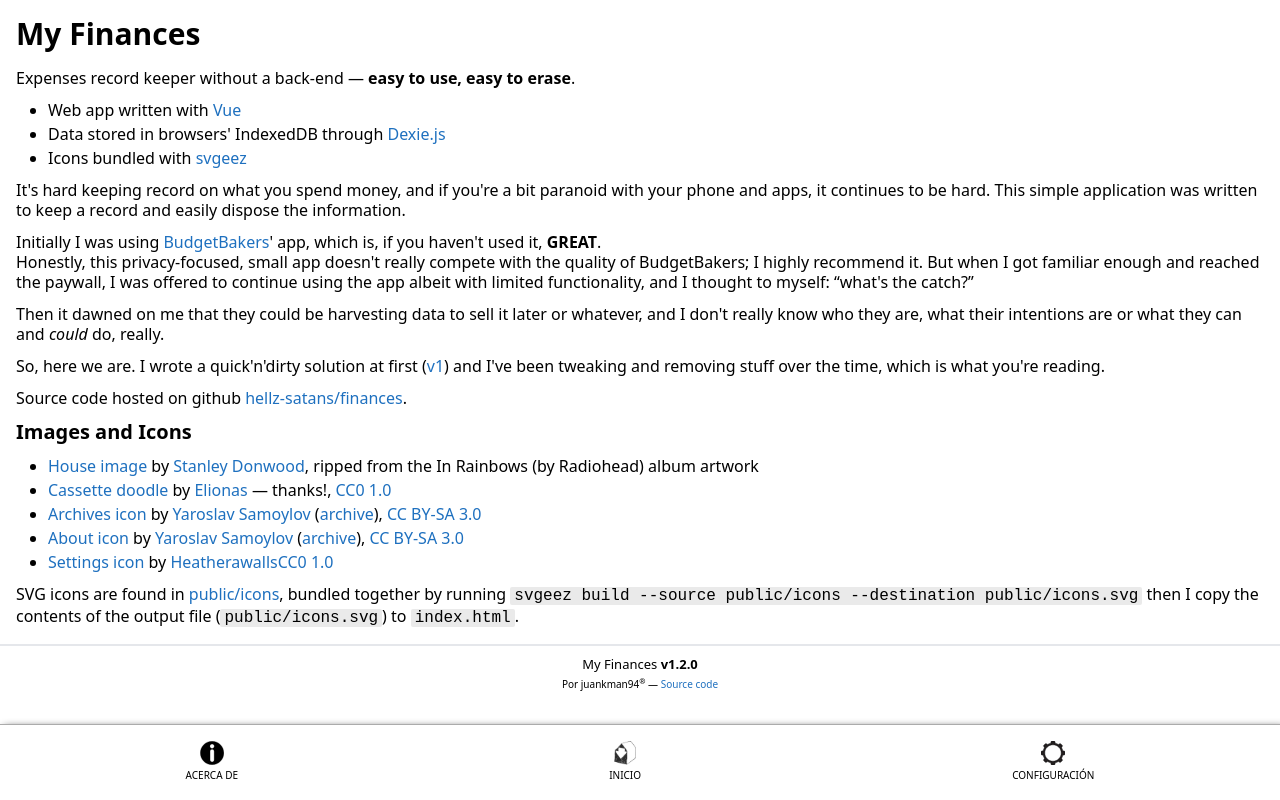
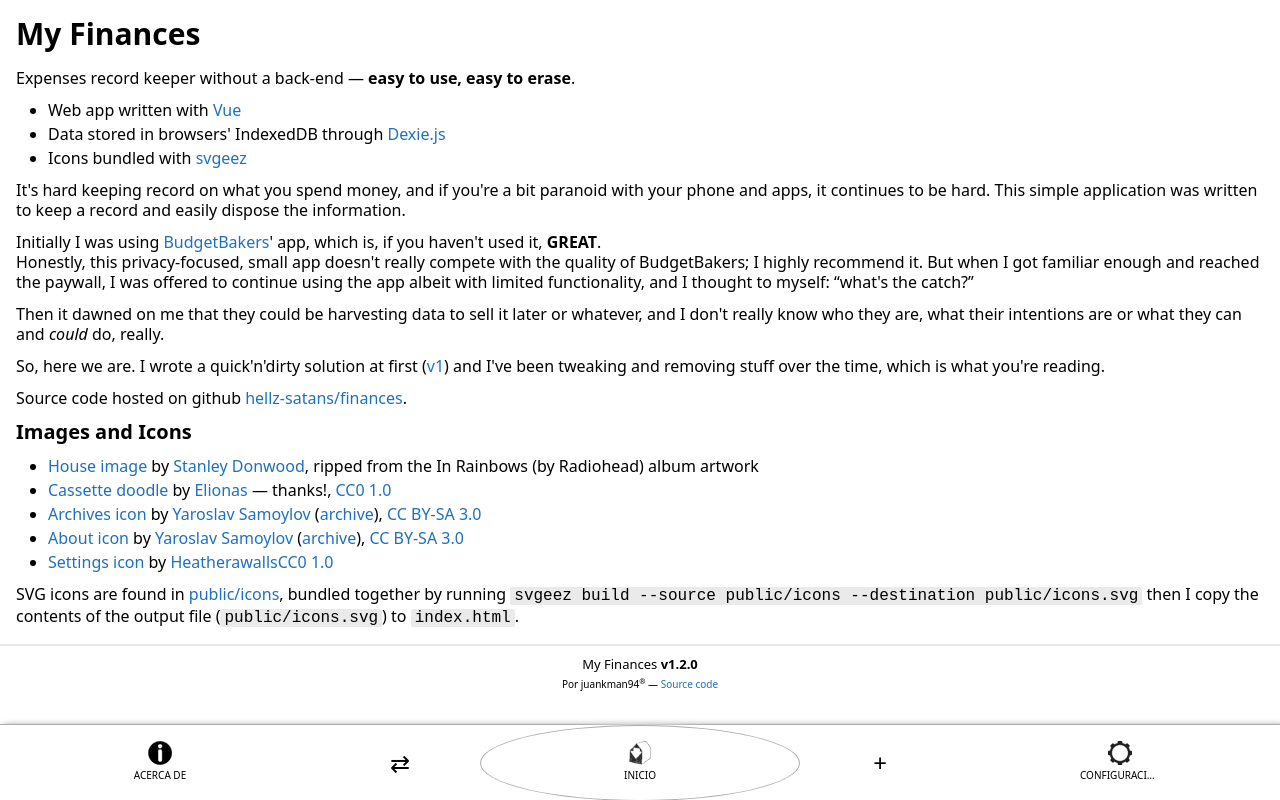
Before and after one commit to hellz-satans/finances, a Vue app: page /#/about in a window 1280 px wide. Built offline with nearby package versions, Linux system fonts and the light colour scheme; what validate.js would draw is missing.

Commit message:
Refactor bottomnav links

```diff
--- a/src/components/Bottomnav.vue
+++ b/src/components/Bottomnav.vue
@@ -1,6 +1,6 @@
 <template>
   <nav :class="{bottomnav: true, compact: compact}">
-    <div class="bottomnav-control text-center">
+    <div class="bottomnav-control">
       <router-link to="/about" class="flex-col align-center">
         <svg><use xlink:href="#icons-about" /></svg>
         <span class="block">
@@ -9,16 +9,36 @@
       </router-link>
     </div>
 
-    <div class="bottomnav-control text-center">
-      <router-link to="/" class="flex flex-col align-center">
+    <div class="bottomnav-control circlet flex-row justify-center grow">
+      <router-link
+        to="/transfer"
+        class="icon left-circlet"
+      >
+        &#8644;
+        <span aria-hidden="true" :aria-label="$t('actions.transfer')" hidden class="hidden inline-block">
+          {{ $t('actions.transfer') }}
+        </span>
+      </router-link>
+
+      <router-link to="/" class="circlet-center flex flex-col justify-center align-center">
         <img class="house icon" src="/icons/house.png" alt="Home icon" >
-        <span class="inline-block">
+        <span class="inline-block max-w-full">
           {{ $t('navbar.home') }}
+        </span>
+      </router-link>
+
+      <router-link
+        to="/expense/new"
+        class="icon right-circlet"
+      >
+        +
+        <span aria-hidden="true" :aria-label="$t('actions.add')" hidden class="hidden inline-block">
+          {{ $t('actions.add') }}
         </span>
       </router-link>
     </div>
 
-    <div class="bottomnav-control text-center">
+    <div class="bottomnav-control">
       <router-link to="/settings" class="flex flex-col align-center">
         <svg><use xlink:href="#icons-settings" /></svg>
         <span class="inline-block small">
@@ -39,17 +59,18 @@
 
 <style lang="scss">
 .bottomnav {
+  --height: var(--bottomnav-height);
   position: fixed;
   bottom: 0;
   left: 0;
-  height: var(--bottomnav-height);
+  height: var(--height);
   width: 100%;
   z-index: 10;
   padding: 0;
 
   display: flex;
   flex-flow: row nowrap;
-  justify-content: space-around;
+  justify-content: space-between;
   align-items: center;
 
   font-size: 0.625rem;
@@ -61,7 +82,7 @@
   filter: drop-shadow(0.25rem 0.25rem 0.25rem var(--fg));
 
   &.compact {
-    height: var(--bottomnav-height-compact);
+    --height: var(--bottomnav-height-compact);
   }
 
   a,
@@ -79,6 +100,61 @@
     margin: 0 auto;
   }
 
+  .circlet {
+    border-radius: 100%;
+    //border: 1px solid red;
+  }
+
+  .bottomnav-control {
+    height: 100%;
+    text-align: center;
+    display: flex;
+    flex-flow: column nowrap;
+    justify-content: center;
+    align-items: center;
+    flex-basis: 25%;
+
+    &.grow {
+      flex-grow: 1;
+    }
+
+    .icon {
+      font-size: 1.5rem;
+      display: block;
+      display: flex;
+      flex-flow: column nowrap;
+      justify-content: center;
+      align-items: center;
+    }
+
+    .left-circlet {
+      border-radius: 20px;
+      width: 25%;
+    }
+
+    .circlet-center {
+      height: var(--bottomnav-height);
+      width: 50%;
+
+      background-color: var(--bg);
+      border: 1px solid var(--fg-dark);
+      border-radius: 100%;
+      box-shadow: 0 0 0.25rem 0 var(--bg);
+    }
+
+    .right-circlet {
+      border-radius: 20px;
+      width: 25%;
+    }
+
+    span {
+      max-width: 8em;
+      text-overflow: ellipsis;
+      white-space: nowrap;
+      overflow-x: hidden;
+    }
+  }
+
   @media (prefers-color-scheme: dark) {
     .house.icon {
       filter: invert(1);
--- a/src/components/expenses/ExpenseFilters.vue
+++ b/src/components/expenses/ExpenseFilters.vue
@@ -219,14 +219,6 @@
       justify-content: space-evenly;
       align-items: center;
       align-content: space-around;
-      border: 1px solid #ccc;
-      border-radius: 0.3rem;
-      padding: 0.25rem 0.50rem;
-
-      legend {
-        padding: 0 0.5rem;
-        font-weight: 600;
-      }
 
       label {
         flex-grow: 1;
--- a/src/i18n.js
+++ b/src/i18n.js
@@ -24,6 +24,7 @@
       reset: 'Reset',
       save: 'Save',
       submit: 'Submit',
+      transfer: 'Transfer',
       update: 'Update',
     },
 
@@ -91,6 +92,7 @@
 
     expenses: {
       account: 'Account',
+      add: 'Add expense',
       category: 'Category',
       date: 'Date',
       description: 'Description',
@@ -157,6 +159,7 @@
       reset: 'Limpiar',
       save: 'Guardar',
       submit: 'Enviar',
+      transfer: 'Transferir',
       update: 'Actualizar',
     },
 
@@ -224,6 +227,7 @@
 
     expenses: {
       account: 'Cuenta',
+      add: 'Registrar gasto',
       category: 'Categoria',
       date: 'Fecha',
       description: 'Descripción',
--- a/src/pages/Home.vue
+++ b/src/pages/Home.vue
@@ -7,6 +7,7 @@
 
   <balance-summary />
 
+  <!--
   <nav>
     <router-link
       class="expense-form-button text-white bg-green-500 text-large"
@@ -22,6 +23,7 @@
       &#8644;
     </router-link>
   </nav>
+  -->
 
   <account-list />
   <chart-container />
```
Also changed, not shown: 1 other file (tests, documents, lock files or other folders).
